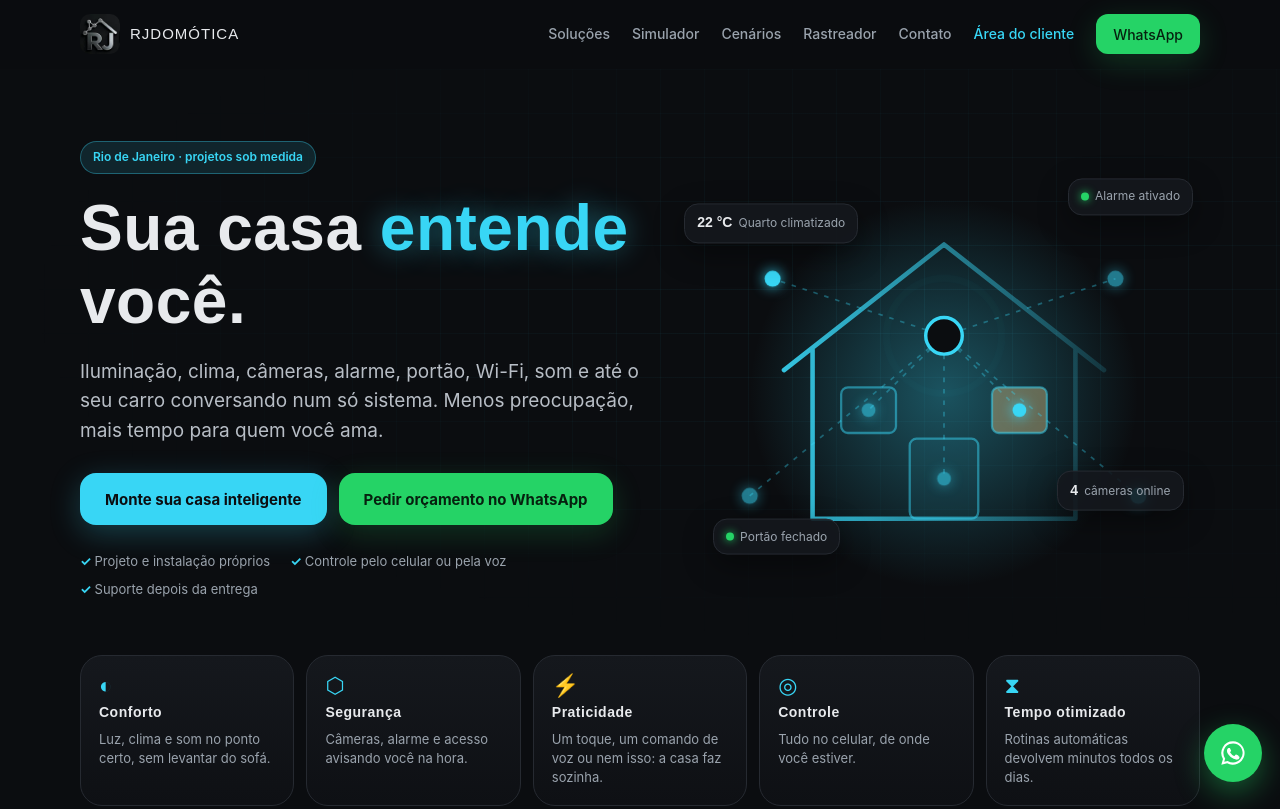
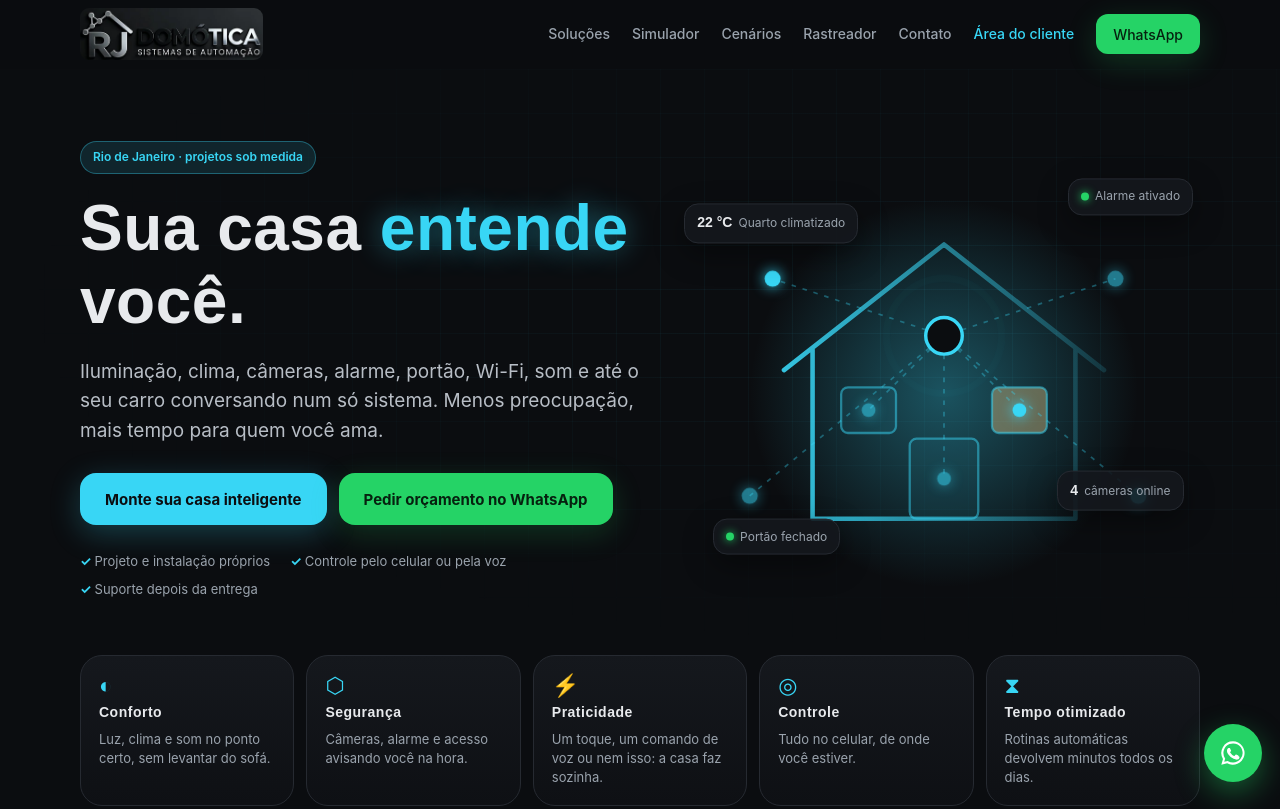
Before and after one commit to rafaeldiasdev1/rjdomotica-site, a plain HTML site: page index.html in a window 1280 px wide. Shown: the top 809 px of the page. Drawn offline with Linux system fonts and the light colour scheme; no server answers.

Commit message:
Cabeçalho com o logo completo (RJ dentro da casinha), sem repetir RJ
Co-Authored-By: Claude Opus 5.5 <noreply@anthropic.com>

```diff
--- a/index.html
+++ b/index.html
@@ -29,9 +29,8 @@
 
 <header class="topo" id="topo">
   <div class="topo-in">
-    <a class="marca" href="#inicio" aria-label="RJDOMÓTICA, início">
-      <img src="img/marca.webp" width="40" height="40" alt="">
-      <span class="orb">RJDOMÓTICA</span>
+    <a class="marca" href="#inicio" aria-label="Início">
+      <img src="img/logo-topo.webp" width="184" height="52" alt="RJDOMÓTICA · Sistemas de automação">
     </a>
     <button class="menu-btn" id="menu-btn" type="button" aria-expanded="false" aria-controls="menu" aria-label="Abrir menu"><span></span><span></span><span></span></button>
     <nav class="menu" id="menu" aria-label="Principal">
--- a/style.css
+++ b/style.css
@@ -18,7 +18,7 @@ h1,h2,h3{font-family:Orbitron,sans-serif;letter-spacing:.5px;line-height:1.15;ma
 .topo.rolou{border-bottom-color:var(--ln)}
 .topo-in{max-width:var(--max);margin:0 auto;padding:0 20px;height:68px;display:flex;align-items:center;justify-content:space-between;gap:16px}
 .marca{display:flex;align-items:center;gap:10px;color:var(--tx);text-decoration:none;font-size:15px}
-.marca img{width:40px;height:40px;border-radius:10px}
+.marca img{width:auto;height:52px;border-radius:9px}
 .menu{display:flex;align-items:center;gap:22px}
 .menu a{color:var(--mu);text-decoration:none;font-size:14px;font-weight:500;transition:color .2s}
 .menu a:hover{color:var(--tx)}
@@ -275,6 +275,7 @@ details p{margin:0 0 16px;color:#b8bec6}
   .sec{padding:64px 0}
   .wrap{padding:0 16px}
   .topo-in{padding:0 16px}
+  .marca img{height:46px}
   .beneficios{grid-template-columns:1fr 1fr}
   .beneficios .bnf:last-child{grid-column:1/-1}
   .servicos{grid-template-columns:1fr}
```
Also changed, not shown: img/logo-topo.webp (added), img/marca.webp (deleted).
